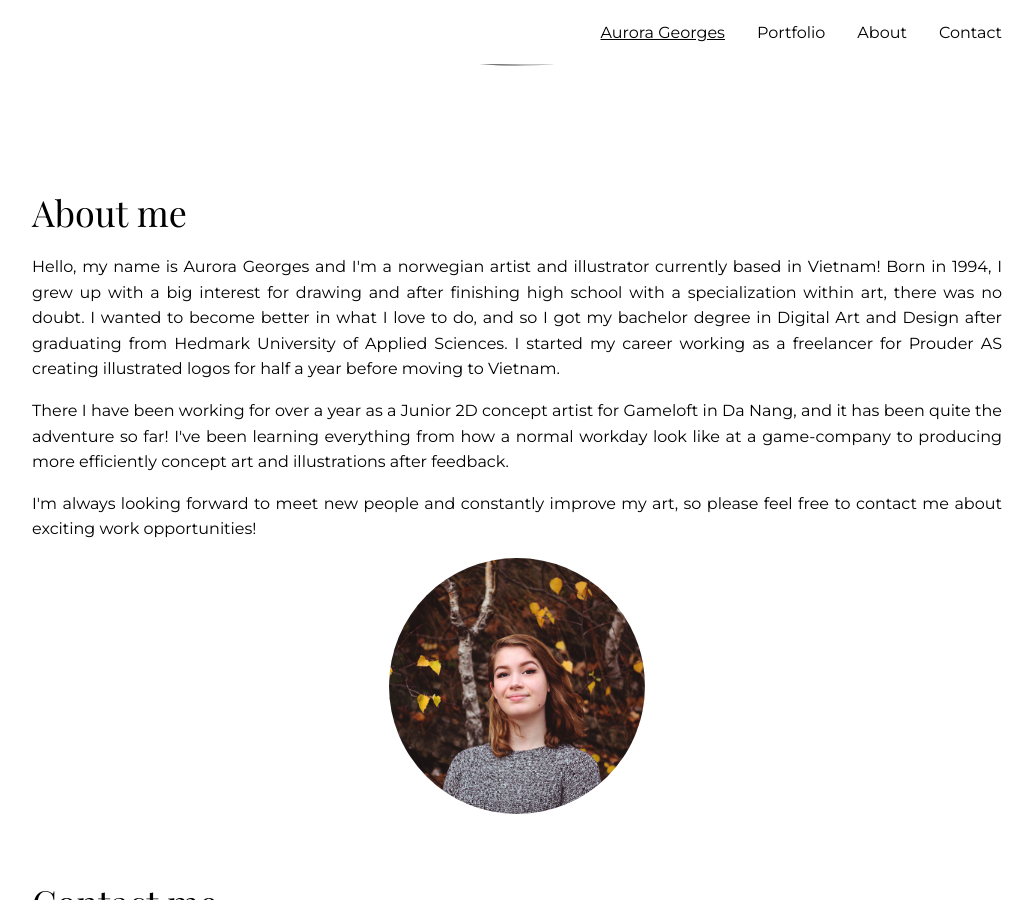
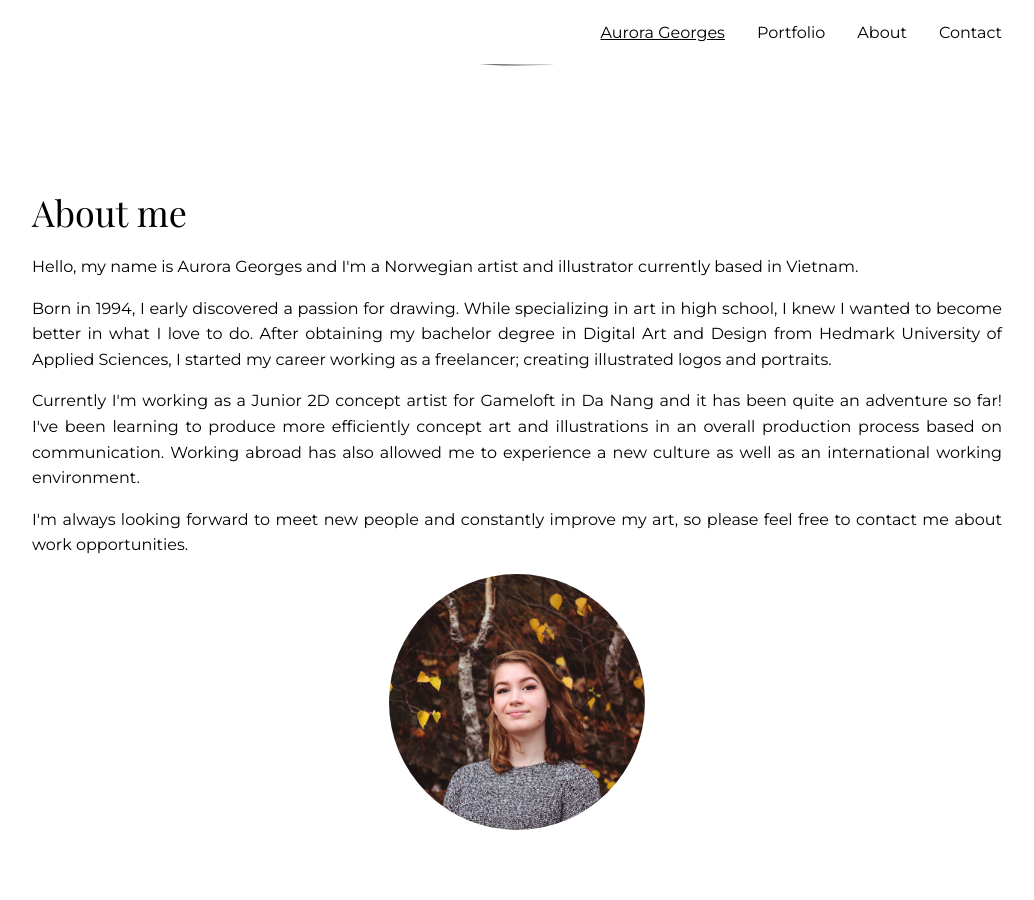
Before and after one commit to aurorageorges/aurorageorges.github.io, a Jekyll site: the page built from index.html, in a window 1280 px wide and 900 px high, scrolled down 776 px. Shown: the whole window, without its empty margins (123-1157 px from the left). Built offline with Jekyll 4.4.1, drawn with Linux system fonts in a browser that asks for light colours.

Commit message:
Adjust portfolio image spacing and descriptions

```diff
--- a/assets/css/ag.css
+++ b/assets/css/ag.css
@@ -319,7 +319,7 @@
 .portfolio-image {
   display: block;
   width: 100%;
-  margin-bottom: 0.25em;
+  margin-bottom: 0.5em;
   position: relative;
 }
 
@@ -330,12 +330,17 @@
 }
 
 .portfolio-image p {
-  position: absolute;
-  bottom: 0.25em;
+  /* position: absolute; */
+  /* bottom: 0.25em;
   left: 0.25em;
-  background-color: #fffa;
+  background-color: #fffa; */
+  /* padding-top: 0.1em; */
+  margin-bottom: -0.25em;
   display: block;
-  padding: 0.5em;
+  color: #555;
+  /* padding: 0.5em; */
+  /* pointer-events: none; */
+  width: 100%;
 }
 
 .portfolio-image:last-child {
--- a/index.html
+++ b/index.html
@@ -20,24 +20,26 @@
 <div id="about" class="section">
   <h2 class="section-header">About me</h2>
   <p class="paragraph">
-    Hello, my name is Aurora Georges and I'm a norwegian artist and illustrator
-    currently based in Vietnam! Born in 1994, I grew up with a big interest for
-    drawing and after finishing high school with a specialization within art, there
-    was no doubt. I wanted to become better in what I love to do, and so I got my
-    bachelor degree in Digital Art and Design after graduating from Hedmark
-    University of Applied Sciences. I started my career working as a freelancer
-    for Prouder AS creating illustrated logos for half a year before moving to
-    Vietnam.
+    Hello, my name is Aurora Georges and I'm a Norwegian artist and illustrator
+    currently based in Vietnam.
   </p>
   <p class="paragraph">
-    There I have been working for over a year as a Junior 2D concept artist for
-    Gameloft in Da Nang, and it has been quite the adventure so far! I've been
-    learning everything from how a normal workday look like at a game-company to
-    producing more efficiently concept art and illustrations after feedback.
+    Born in 1994, I early discovered a passion for drawing. While specializing
+    in art in high school, I knew I wanted to become better in what I love to
+    do. After obtaining my bachelor degree in Digital Art and Design from
+    Hedmark University of Applied Sciences, I started my career working as a
+    freelancer; creating illustrated logos and portraits.
+  </p>
+  <p class="paragraph">
+    Currently I'm working as a Junior 2D concept artist for Gameloft in Da Nang
+    and it has been quite an adventure so far! I've been learning to produce
+    more efficiently concept art and illustrations in an overall production
+    process based on communication. Working abroad has also allowed me to
+    experience a new culture as well as an international working environment.
   </p>
   <p class="paragraph">
     I'm always looking forward to meet new people and constantly improve my art,
-    so please feel free to contact me about exciting work opportunities!
+    so please feel free to contact me about work opportunities.
   </p>
   <div class="horizontal">
     <div class="circle about-image" style="background-image: url(/assets/images/me/profile.jpg)"></div>
```
